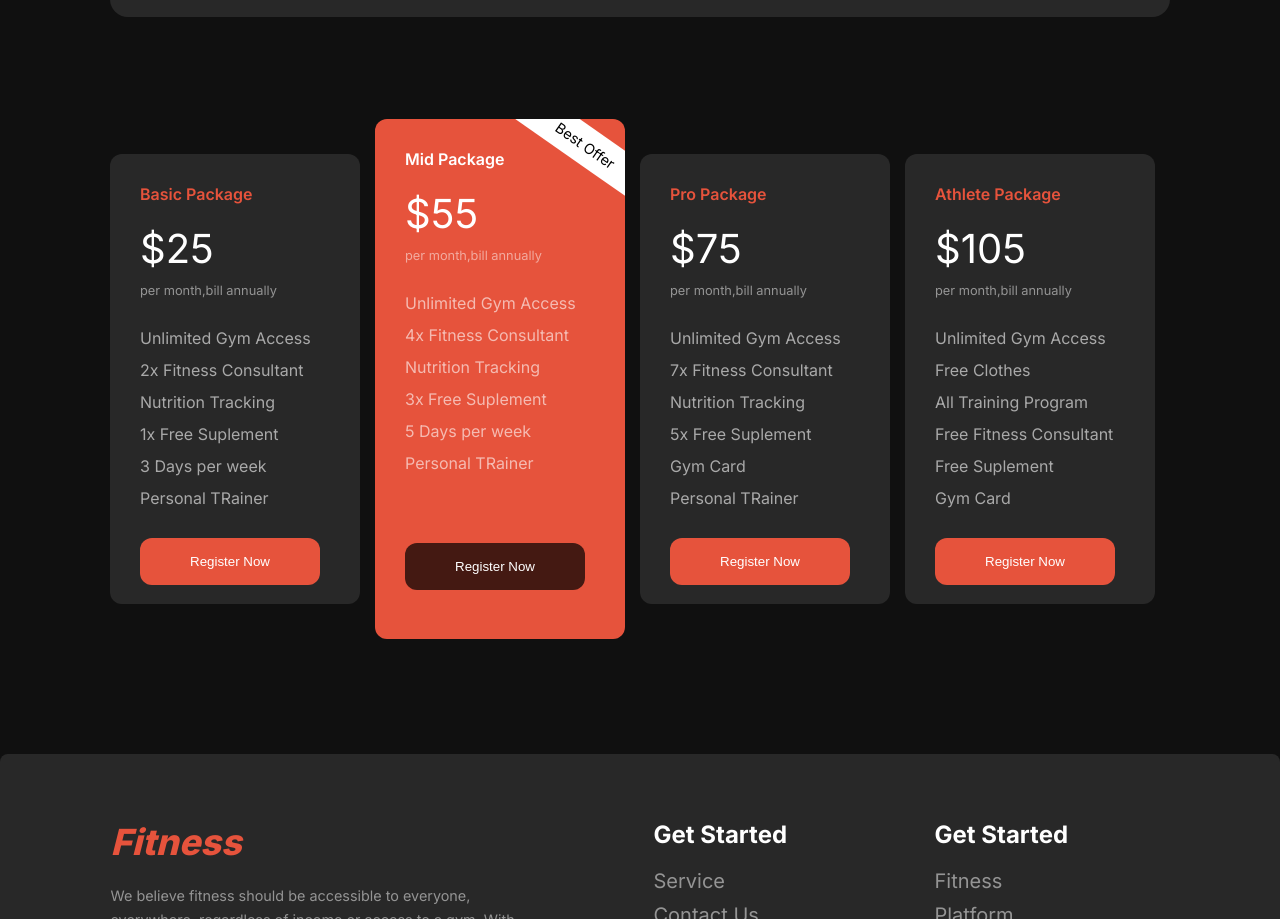
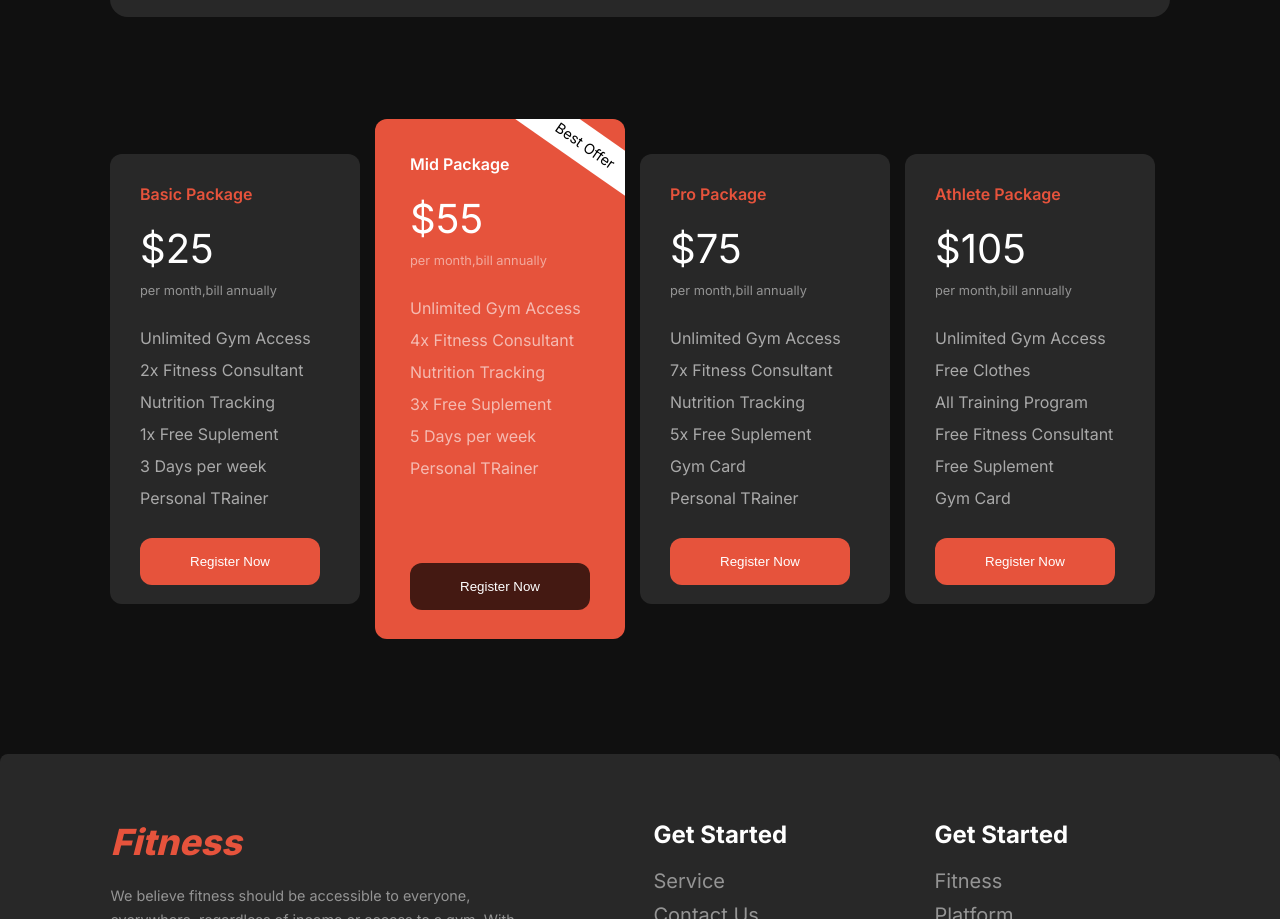
Before and after one commit to salehsiam/Versetile-Ui, a plain HTML site: page index.html in a window 1280 px wide. Shown: the part 3380-4299 px from the top of the page. Drawn offline with Linux system fonts and the light colour scheme; a web font is replaced by a local one.

Commit message:
button position changes

```diff
--- a/style.css
+++ b/style.css
@@ -467,7 +467,7 @@ input {
   background-color: rgb(230, 83, 60);
   width: 250px;
   height: 520px;
-  padding: 30px;
+  padding: 35px;
   position: relative;
   border-radius: 12px;
   overflow: hidden;
@@ -520,7 +520,7 @@ input {
 }
 .btn-offer-2 {
   background-color: rgba(0, 0, 0, 0.7);
-  margin-top: 70px;
+  margin-top: 85px;
 }
 /* FOOTER STYLES STARTS */
 footer {
```
